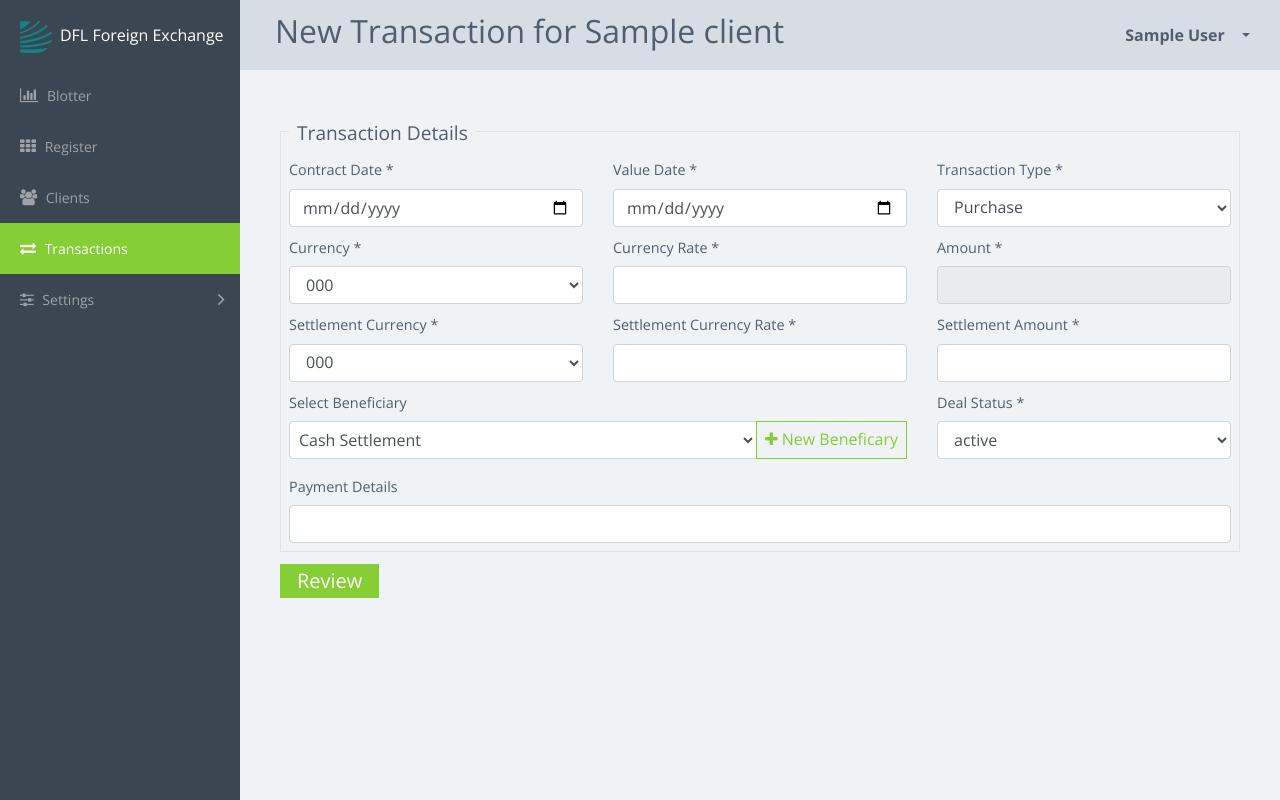
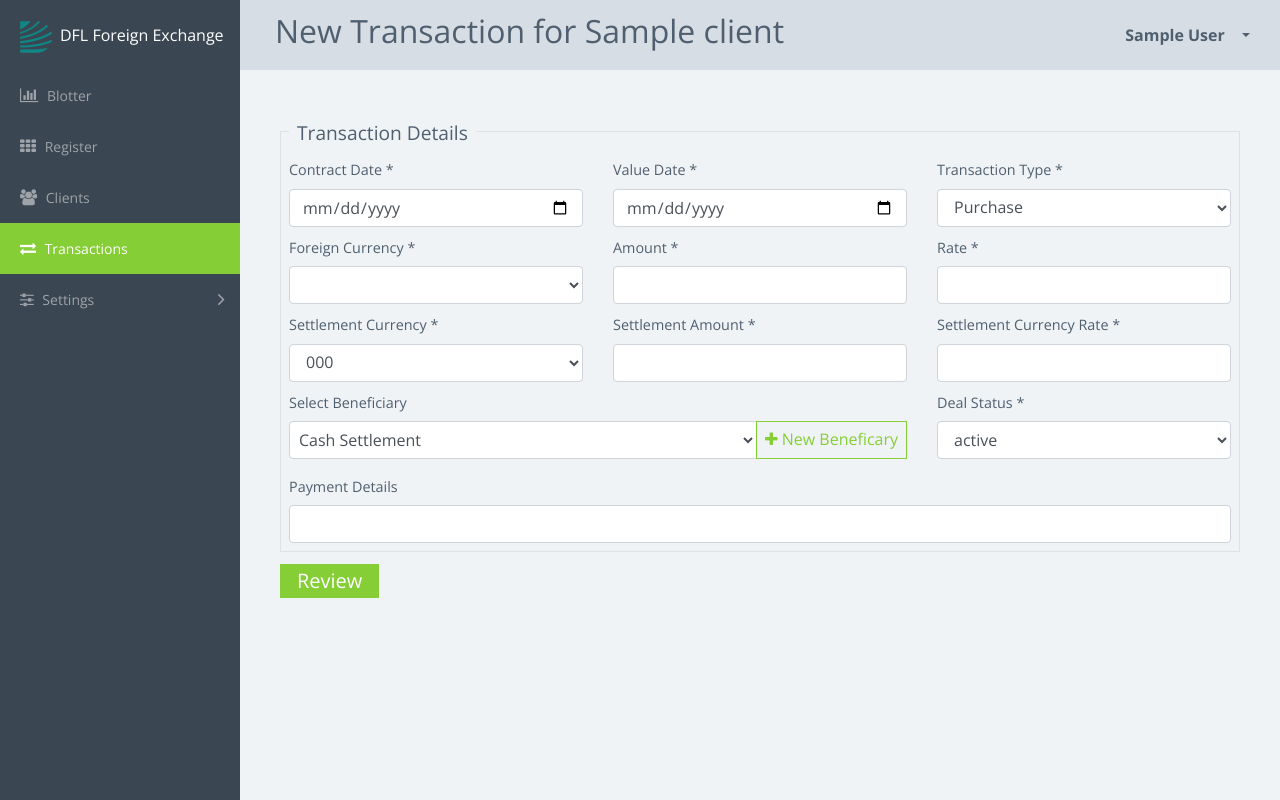
Before and after one commit to Unkerpaulie/dfl_one, a Django app: page /transactions/1/new/ in a window 1280 px wide. Run offline with Django 5.2, Linux system fonts and the light colour scheme; a user stored in the database is signed in; tables that the repository leaves empty hold one stand-in row (values such as "Sample post"); lists and menus that the app fills with data are empty; some libraries are stand-ins or nearby versions.

Commit message:
first phase of updating transaction entry logic

```diff
--- a/core/views.py
+++ b/core/views.py
@@ -43,7 +43,7 @@ def register(req, currency_code):
         return render(req, "core/home.html")
     today_date = date.today()
     transactions = Transaction.objects.filter(
-        Q(contract_date=today_date), (Q(settlement_currency=currency) | Q(origin_currency=currency)))
+        Q(contract_date=today_date), (Q(settlement_currency=currency) | Q(foreign_currency=currency)))
     context = {"page_title": f"{currency_code.upper()} Register - {today_date.strftime('%d %b, %Y')}"}
     context["section"] = "register"
     context["transactions"] = transactions
--- a/setup/models.py
+++ b/setup/models.py
@@ -10,7 +10,7 @@ class CurrencyStock(models.Model):
     adjustment_source = models.CharField(max_length=1, choices=ADJUSTMENT_SOURCES)
     adjustment_type = models.IntegerField(choices=ADJUSTMENTS)
     currency = models.ForeignKey(Currency, on_delete=models.CASCADE)
-    currency_rate = models.DecimalField(max_digits=16, decimal_places=10)
+    currency_rate = models.DecimalField(max_digits=10, decimal_places=4)
     amount = models.DecimalField(max_digits=16, decimal_places=2)
     effective_date = models.DateField()
     comment = models.CharField(max_length=200, null=True, blank=True)
--- a/transactions/templates/transactions/transactions_form.html
+++ b/transactions/templates/transactions/transactions_form.html
@@ -62,20 +62,22 @@
                                     </div>
                                     <div class="row mb-2">
                                         <div class="col">
-                                            <label for="origin_currency">Currency * </label>
-                                            <select name="origin_currency" class="form-control" id="origin_currency" onchange="checkForTT('origin_currency')" required>
+                                            <label for="foreign_currency">Foreign Currency * </label>
+                                            <select name="foreign_currency" class="form-control" id="foreign_currency" onchange="checkForTT('foreign_currency')" required>
                                                 {% for currency in currencies %}
-                                                <option value="{{ currency.id }}"{% if currency.id == formdata.origin_currency.id %} selected {% endif %}>{{ currency }}</option>
+                                                {% if currency.id != 1 %}
+                                                <option value="{{ currency.id }}"{% if currency.id == formdata.foreign_currency.id %} selected {% endif %}>{{ currency }}</option>
+                                                {% endif %}
                                                 {% endfor %}
                                             </select>
                                         </div>
                                         <div class="col">
-                                            <label for="origin_currency_rate">Currency Rate * </label>
-                                            <input type="text" value="{{ formdata.origin_currency_rate }}" class="form-control" name="origin_currency_rate" id="origin_currency_rate" onkeyup="calcSettlemetAmount();" onchange="calcSettlemetAmount();" required />
+                                            <label for="foreign_amount">Amount * </label>
+                                            <input type="text" value="{{ formdata.foreign_amount }}" class="form-control" name="foreign_amount" id="foreign_amount" required />
                                         </div>
                                         <div class="col">
-                                            <label for="origin_amount">Amount * </label>
-                                            <input type="text" value="{{ formdata.origin_amount }}" class="form-control" name="origin_amount" id="origin_amount" readonly required />
+                                            <label for="foreign_currency_rate">Rate * </label>
+                                            <input type="text" value="{{ formdata.foreign_currency_rate }}" class="form-control" name="foreign_currency_rate" id="foreign_currency_rate" onkeyup="calcSettlemetAmount();" onchange="calcSettlemetAmount();" required />
                                         </div>
                                     </div>
                                     <div class="row mb-2">
@@ -88,12 +90,12 @@
                                             </select>
                                         </div>
                                         <div class="col">
+                                            <label for="settlement_amount">Settlement Amount * </label>
+                                            <input type="text" value="{{ formdata.settlement_amount }}" class="form-control" name="settlement_amount" id="settlement_amount" onkeyup="calcSettlemetAmount();" onchange="calcSettlemetAmount();" required />
+                                        </div>
+                                        <div class="col">
                                             <label for="settlement_currency_rate">Settlement Currency Rate * </label>
                                             <input type="text" value="{{ formdata.settlement_currency_rate }}" class="form-control" name="settlement_currency_rate" id="settlement_currency_rate" onkeyup="calcSettlemetAmount();" onchange="calcSettlemetAmount();" required />
-                                        </div>
-                                        <div class="col">
-                                            <label for="settlement_amount">Settlement Amount * </label>
-                                            <input type="text" value="{{ formdata.settlement_amount }}" class="form-control" name="settlement_amount" id="settlement_amount" onkeyup="calcSettlemetAmount();" onchange="calcSettlemetAmount();" required />
                                         </div>
                                     </div>
                                     <div class="row">
--- a/transactions/templates/transactions/transactions_list.html
+++ b/transactions/templates/transactions/transactions_list.html
@@ -28,7 +28,7 @@
                                 <td>{{ transaction.client }}</td>
                                 <td>{{ transaction.contract_date }}</td>
                                 <td>
-                                    {{ transaction.origin_currency }} {{ transaction.origin_amount|floatformat:2|intcomma }}
+                                    {{ transaction.foreign_currency }} {{ transaction.foreign_amount|floatformat:2|intcomma }}
                                     <i class="fa fa-long-arrow-right"></i>
                                     {{ transaction.settlement_currency }}{{ transaction.settlement_amount|floatformat:2|intcomma }}
                                 </td>
--- a/transactions/views.py
+++ b/transactions/views.py
@@ -48,9 +48,9 @@ def new_transaction(req, client_id):
         settlement_currency = int(req.POST.get("settlement_currency"))
         settlement_currency_rate = float(req.POST.get("settlement_currency_rate"))
         settlement_amount = float(req.POST.get("settlement_amount"))
-        origin_currency = int(req.POST.get("origin_currency"))
-        origin_currency_rate = float(req.POST.get("origin_currency_rate"))
-        origin_amount = req.POST.get("origin_amount")
+        foreign_currency = int(req.POST.get("foreign_currency"))
+        foreign_currency_rate = float(req.POST.get("foreign_currency_rate"))
+        foreign_amount = req.POST.get("foreign_amount")
         beneficiary = int(req.POST.get("beneficiary"))
         deal_status = int(req.POST.get("deal_status"))
         payment_details = req.POST.get("payment_details")
@@ -63,9 +63,9 @@ def new_transaction(req, client_id):
             settlement_currency=Currency.objects.get(id=settlement_currency),
             settlement_currency_rate=settlement_currency_rate,
             settlement_amount=settlement_amount,
-            origin_currency=Currency.objects.get(id=origin_currency),
-            origin_currency_rate=origin_currency_rate,
-            origin_amount=origin_amount,
+            foreign_currency=Currency.objects.get(id=foreign_currency),
+            foreign_currency_rate=foreign_currency_rate,
+            foreign_amount=foreign_amount,
             deal_status=DealStatus.objects.get(id=deal_status),
             trader=req.user,
             last_updated_by=req.user,
@@ -87,12 +87,12 @@ def new_transaction(req, client_id):
             last_updated_by=req.user
         )
         decrease_stock.save()
-        # add origin currency amount to currency stock
+        # add foreign currency amount to currency stock
         increase_stock = CurrencyStock(
             source_transaction=transaction,
-            currency=Currency.objects.get(id=origin_currency),
-            currency_rate=origin_currency_rate,
-            amount=origin_amount,
+            currency=Currency.objects.get(id=foreign_currency),
+            currency_rate=foreign_currency_rate,
+            amount=foreign_amount,
             effective_date=value_date,
             adjustment_source = "X",
             adjustment_type = 1,
@@ -127,9 +127,9 @@ def edit_transaction(req, client_id, transaction_id):
         "settlement_currency": transaction.settlement_currency,
         "settlement_currency_rate": transaction.settlement_currency_rate,
         "settlement_amount": transaction.settlement_amount,
-        "origin_currency": transaction.origin_currency,
-        "origin_currency_rate": transaction.origin_currency_rate,
-        "origin_amount": transaction.origin_amount,
+        "foreign_currency": transaction.foreign_currency,
+        "foreign_currency_rate": transaction.foreign_currency_rate,
+        "foreign_amount": transaction.foreign_amount,
         "deal_status": transaction.deal_status,
         "beneficiary": transaction.beneficiary,
         "payment_details": transaction.payment_details
@@ -142,9 +142,9 @@ def edit_transaction(req, client_id, transaction_id):
         settlement_currency = int(req.POST.get("settlement_currency"))
         settlement_currency_rate = float(req.POST.get("settlement_currency_rate"))
         settlement_amount = float(req.POST.get("settlement_amount"))
-        origin_currency = int(req.POST.get("origin_currency"))
-        origin_currency_rate = float(req.POST.get("origin_currency_rate"))
-        origin_amount = req.POST.get("origin_amount")
+        foreign_currency = int(req.POST.get("foreign_currency"))
+        foreign_currency_rate = float(req.POST.get("foreign_currency_rate"))
+        foreign_amount = req.POST.get("foreign_amount")
         deal_status = int(req.POST.get("deal_status"))
         beneficiary = int(req.POST.get("beneficiary"))
         payment_details = req.POST.get("payment_details")
@@ -155,9 +155,9 @@ def edit_transaction(req, client_id, transaction_id):
         transaction.settlement_currency = Currency.objects.get(id=settlement_currency)
         transaction.settlement_currency_rate = settlement_currency_rate
         transaction.settlement_amount = settlement_amount
-        transaction.origin_currency = Currency.objects.get(id=origin_currency)
-        transaction.origin_currency_rate = origin_currency_rate
-        transaction.origin_amount = origin_amount
+        transaction.foreign_currency = Currency.objects.get(id=foreign_currency)
+        transaction.foreign_currency_rate = foreign_currency_rate
+        transaction.foreign_amount = foreign_amount
         transaction.deal_status = DealStatus.objects.get(id=deal_status)
         # transaction.trader = req.user
         transaction.beneficiary = BeneficiaryBank.objects.get(id=beneficiary)
@@ -174,9 +174,9 @@ def edit_transaction(req, client_id, transaction_id):
         decrease_stock.save()
         # update currency stock increase
         increase_stock = CurrencyStock.objects.filter(source_transaction=transaction, adjustment_type=1).first()
-        increase_stock.currency=Currency.objects.get(id=origin_currency)
-        decrease_stock.currency_rate=origin_currency_rate
-        increase_stock.amount=origin_amount
+        increase_stock.currency=Currency.objects.get(id=foreign_currency)
+        decrease_stock.currency_rate=foreign_currency_rate
+        increase_stock.amount=foreign_amount
         increase_stock.effective_date=value_date
         increase_stock.last_updated_by=req.user
         increase_stock.save()
```
Also changed, not shown: core/management/commands/create_transactions.py (+7 -7 lines), core/templates/core/register_table.html (+3 -4 lines), dev_readme.md (+2 -2 lines), transactions/models.py (+6 -6 lines), core/utils.py (line endings or trailing spaces), setup/migrations/0011_alter_currencystock_currency_rate.py (added), transactions/migrations/0005_rename_origin_amount_transaction_foreign_amount_and_more.py (added).
